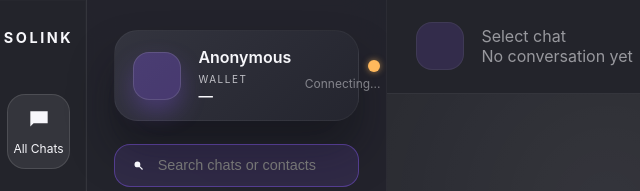
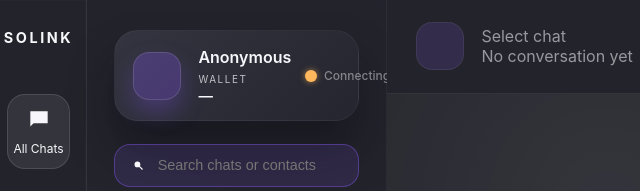
Before and after one commit to dfnwtf/solink, a plain HTML site: page public/app.html in a window 1280 px wide. Shown: the top 191 px of the page, 9-649 px from the left. Drawn offline with nearby package versions, Linux system fonts and the light colour scheme.

Commit message:
Align connection status with indicator

```diff
--- a/public/css/style.css
+++ b/public/css/style.css
@@ -259,9 +259,9 @@ button:disabled {
 
 .profile-card__status {
   display: flex;
-  flex-direction: column;
-  align-items: flex-end;
-  gap: 0.25rem;
+  flex-direction: row;
+  align-items: center;
+  gap: 0.45rem;
   font-size: 0.75rem;
   color: var(--text-subtle);
 }
@@ -269,6 +269,7 @@ button:disabled {
 .profile-card__status-text {
   max-width: 120px;
   text-align: right;
+  font-weight: 500;
 }
 
 .status-dot {
```
